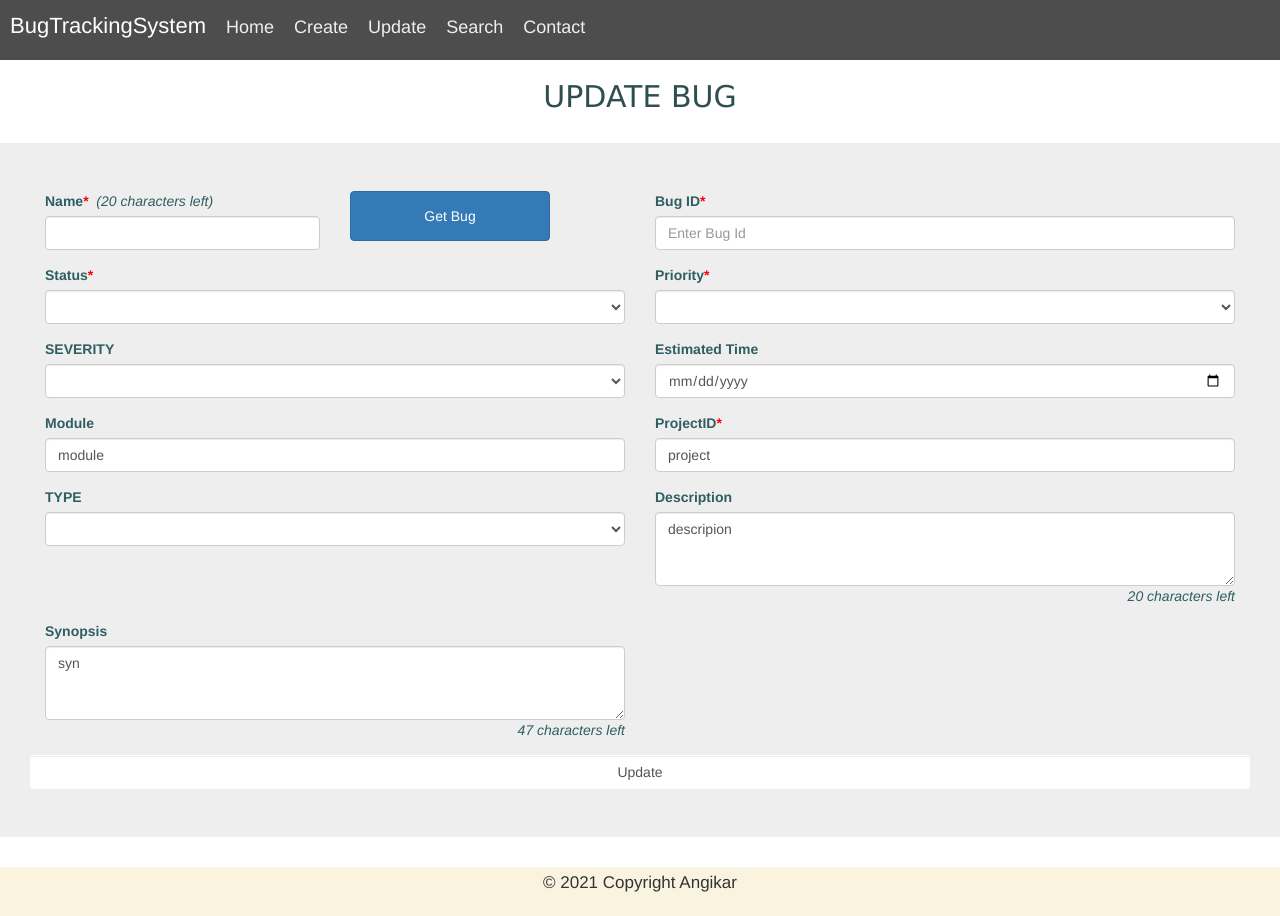
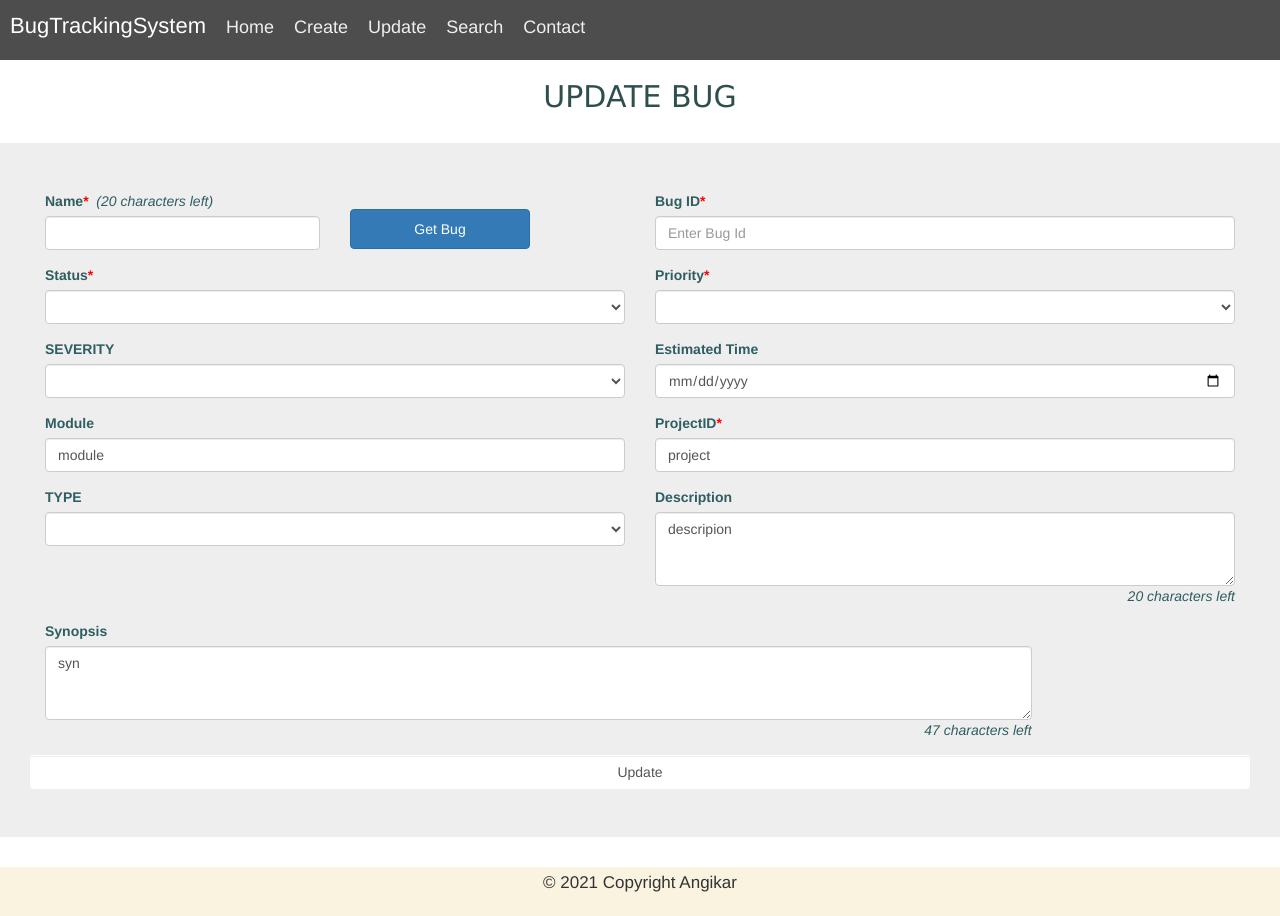
Before and after one commit to ibmtrainingarc/BTS_Angular, an Angular app: page /update in a window 1280 px wide. Built offline with nearby package versions, Linux system fonts and the light colour scheme.

Commit message:
modified UI

```diff
--- a/src/app/searchbug/searchbug.component.css
+++ b/src/app/searchbug/searchbug.component.css
@@ -31,7 +31,7 @@
 
 
 table {
-  border-collapse: collapse;
+  border:1px solid black;
   width: 100%;
 }
 
@@ -46,3 +46,7 @@ th {
   background-color: rgb(9, 12, 9);
   color: white;
 }
+
+#Status{
+  height: 25px;
+}
--- a/src/app/update/update.component.css
+++ b/src/app/update/update.component.css
@@ -19,7 +19,8 @@ h3 {
 }
 
 .btn.btn-primary {
-  height: 50px;
+  height: 40px;
   text-align: center;
-  width: 200px;
+  width: 180px;
+  margin-top: 18px;
 }
--- a/src/app/update/update.component.html
+++ b/src/app/update/update.component.html
@@ -185,7 +185,7 @@
               ><em>{{ 30 - bug.description.length }} characters left</em></span
             >
           </div>
-          <div class="form-group col-md-6">
+          <div class="form-group col-md-10">
             <label for="exampleFormControlTextarea2">Synopsis</label>
             <textarea
               [(ngModel)]="bug.synopsis"
--- a/src/app/update/update.component.ts
+++ b/src/app/update/update.component.ts
@@ -20,7 +20,7 @@ export class UpdateComponent implements OnInit {
       endpointURL = endpointURL + 'name/' + bugName;
       const promise = this.bugService.getBug(endpointURL);
       promise.subscribe(response => {
-        this.bugList = [response];
+        this.bugList = response;
         console.log(this.bugList);
         if (this.bugList) {
           this.bug = this.bugList;
@@ -31,10 +31,11 @@ export class UpdateComponent implements OnInit {
       },
         error => {
           console.log(error);
-          alert(error.statusText);
+          alert("Error Happened");
         }
       )
     }
+    else{alert('Enter a valid name')}
   }
 
   updateBug() {
@@ -63,7 +64,7 @@ export class UpdateComponent implements OnInit {
       },
       error => {
         console.log(error);
-        alert(error.statusText);
+        alert("Error Happened");
 
       }
     )
```
